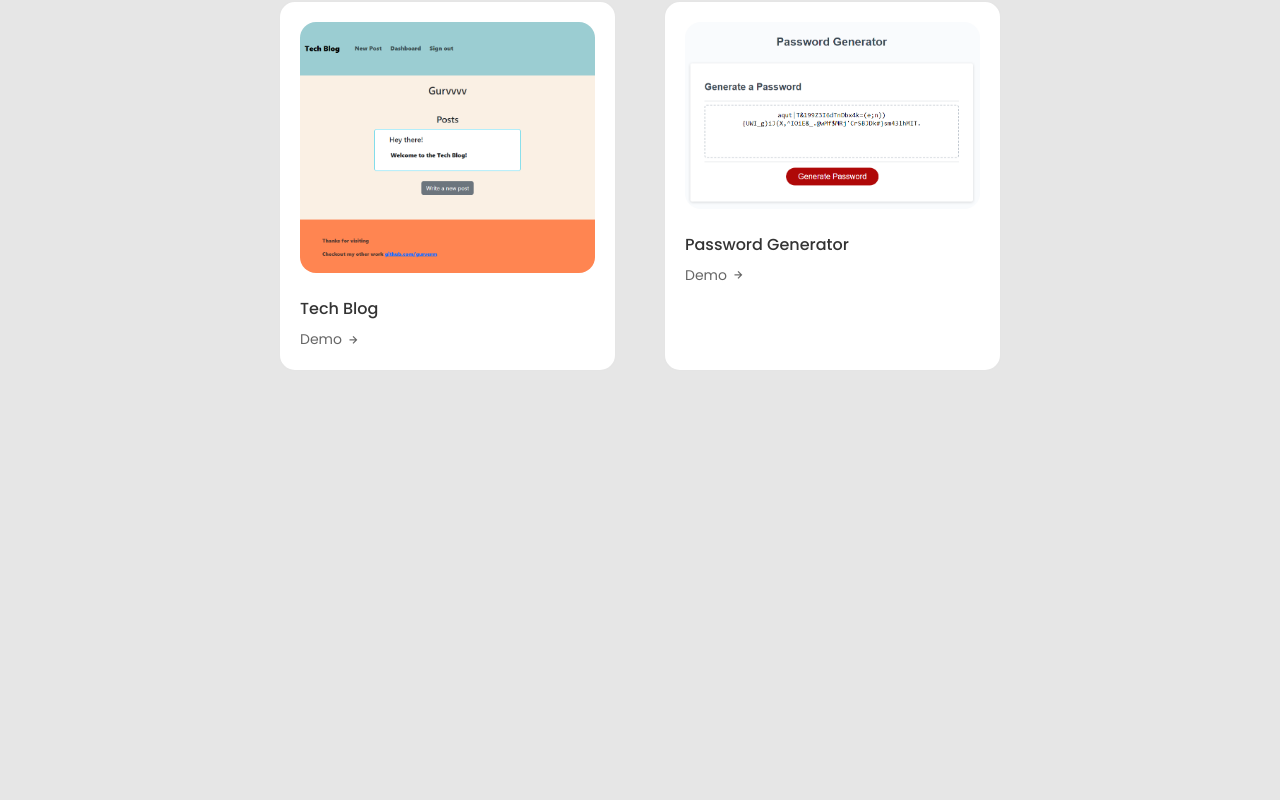
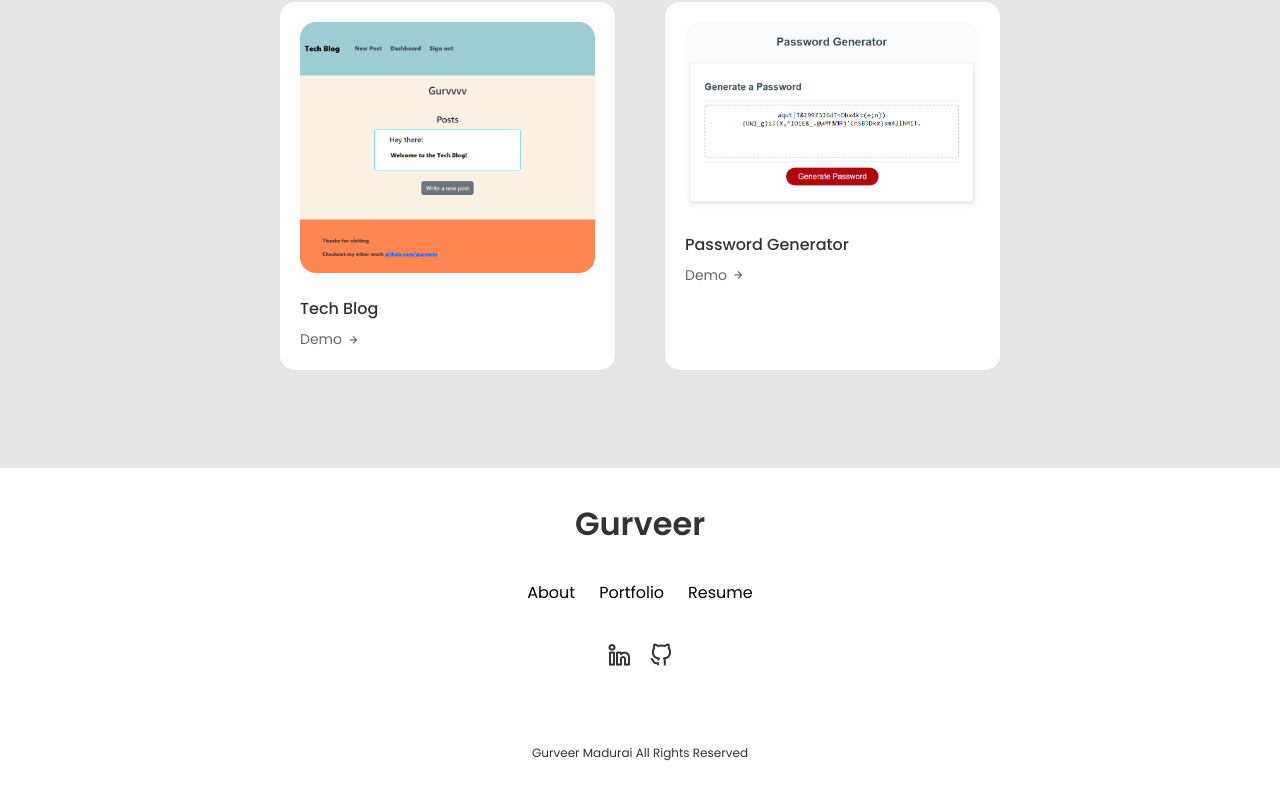
Before and after one commit to gurverm/react-portfolio, a React (Create React App) app: page / in a window 1280 px wide. Shown: the part 2741-3541 px from the top of the page. Before the commit the page ends 3208 px from the top, so only its background shows below. Built offline with nearby package versions, Linux system fonts and the light colour scheme; a web font is replaced by a local one.

Commit message:
footer created

```diff
--- a/src/App.js
+++ b/src/App.js
@@ -1,11 +1,11 @@
-import React from 'react';
+import React from "react";
 import "./App.css";
-import Header from './components/header/Header';
-import Home from './components/home/Home';
-import About from './components/about/About';
-import Resume from './components/resume/Resume';
-import Portfolio from './components/portfolio/Portfolio'
-
+import Header from "./components/header/Header";
+import Home from "./components/home/Home";
+import About from "./components/about/About";
+import Resume from "./components/resume/Resume";
+import Portfolio from "./components/portfolio/Portfolio";
+import Footer from "./components/footer/Footer";
 
 // import { BrowserRouter as Router, Routes, Route } from 'react-router-dom';
 // import Portfolio from './components/Portfolio';
@@ -16,14 +16,15 @@ import Portfolio from './components/portfolio/Portfolio'
 const App = () => {
   return (
     <>
-    <Header/>
+      <Header />
 
-    <main className='main'>
-      <Home/>
-      <About/>
-      <Resume/>
-      <Portfolio/>
-    </main>
+      <main className="main">
+        <Home />
+        <About />
+        <Resume />
+        <Portfolio />
+        <Footer />
+      </main>
     </>
   );
 };
--- /dev/null
+++ b/src/components/footer/Footer.jsx
@@ -0,0 +1,49 @@
+import React from "react";
+import "./footer.css";
+
+const footer = () => {
+  return (
+    <footer className="footer">
+      <div className="footer_container container">
+        <h1 className="footer_title">Gurveer</h1>
+
+        <ul className="footer_list">
+          <li>
+            <a href="#about" className="footer_link">
+              About
+            </a>
+          </li>
+          <li>
+            <a href="#portfolio" className="footer_link">
+              Portfolio
+            </a>
+          </li>
+          <li>
+            <a href="#Resume" className="footer_link">
+              Resume
+            </a>
+          </li>
+        </ul>
+        <div className="footer_social">
+          <a
+            href="https://www.linkedin.com/"
+            className="home_social-icon"
+            // target="_blank"
+          >
+            <i className="uil uil-linkedin-alt"></i>
+          </a>
+          <a
+            href="https://github.com/gurverm"
+            className="home_social-icon"
+            // target="_blank"
+          >
+            <i className="uil uil-github-alt"></i>
+          </a>
+        </div>
+        <span className="footer_copy">Gurveer Madurai All Rights Reserved</span>
+      </div>
+    </footer>
+  );
+};
+
+export default footer;
--- /dev/null
+++ b/src/components/footer/footer.css
@@ -0,0 +1,56 @@
+.footer{
+    background-color: var(--container-color);
+    border-top:1px solid rgba(0,0,0,0.1)
+}
+
+.footer_container{
+    padding: 2rem 0 6rem;
+}
+
+.footer_title,
+.footer_link{
+    color: var(--title-color);
+}
+
+.footer_title{
+    text-align: center;
+    margin-bottom: var(--mb-2);
+}
+
+.footer_link{
+    color: var(--title-color-dark);
+}
+
+.footer_list{
+    display: flex;
+    justify-content: center;
+    column-gap: 1.5rem;
+    margin-bottom: var(--mb-2);
+}
+
+.footer_social{
+    display: flex;
+    justify-content: center;
+    column-gap: 1.125rem;
+}
+
+.footer_social-link{
+    background-color: var(--title-color);
+    color: var(--container-color);
+    font-size: 1.25rem;
+    padding: 0.4rem;
+    border-radius: 0.5rem;
+    display: inline-flex;
+}
+
+.footer_social-link:hover{
+    background-color: var(--title-color-dark);
+}
+
+.footer_copy{
+    display: block;
+    margin-top: 4.5rem;
+    color: var(--title-color);
+    text-align: center;
+    font-size: var(--smaller-font-size);
+}
```
Also changed, not shown: src/components/Footer.js (deleted, +0 -11 lines).
